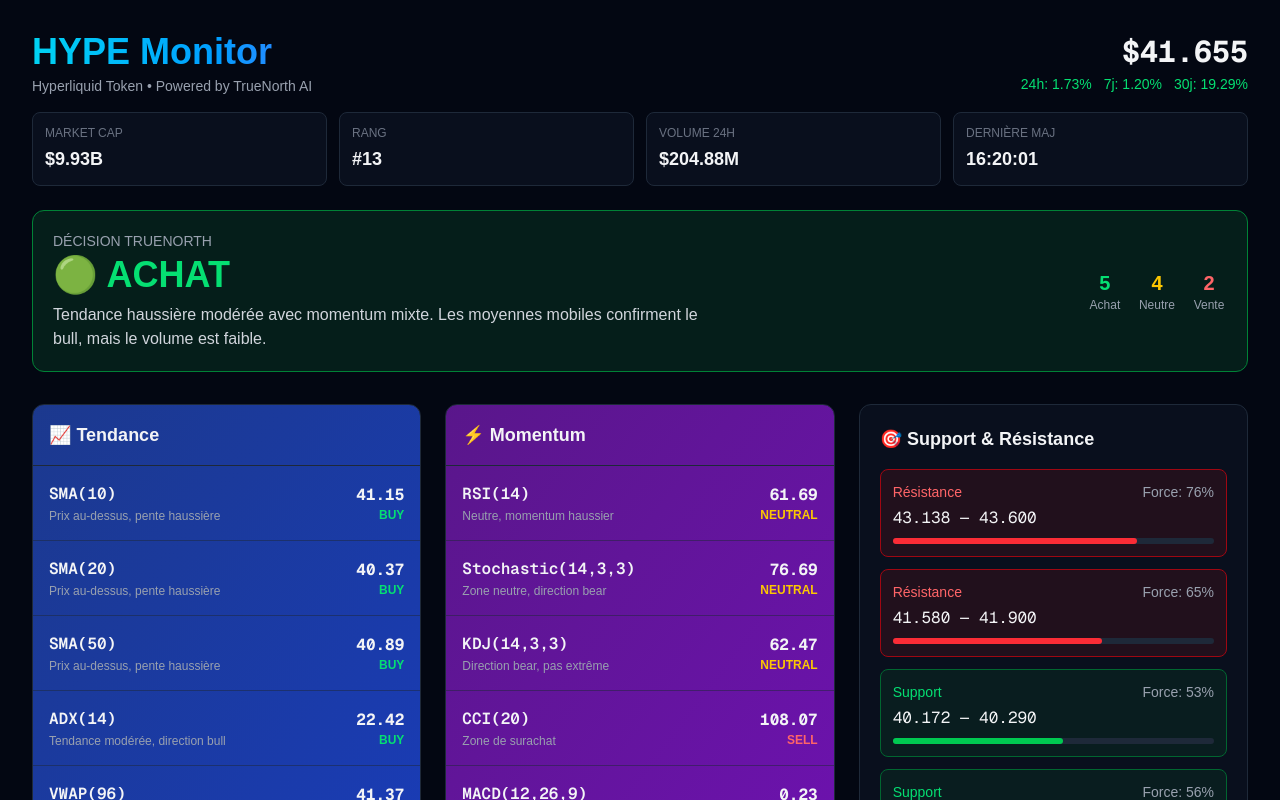
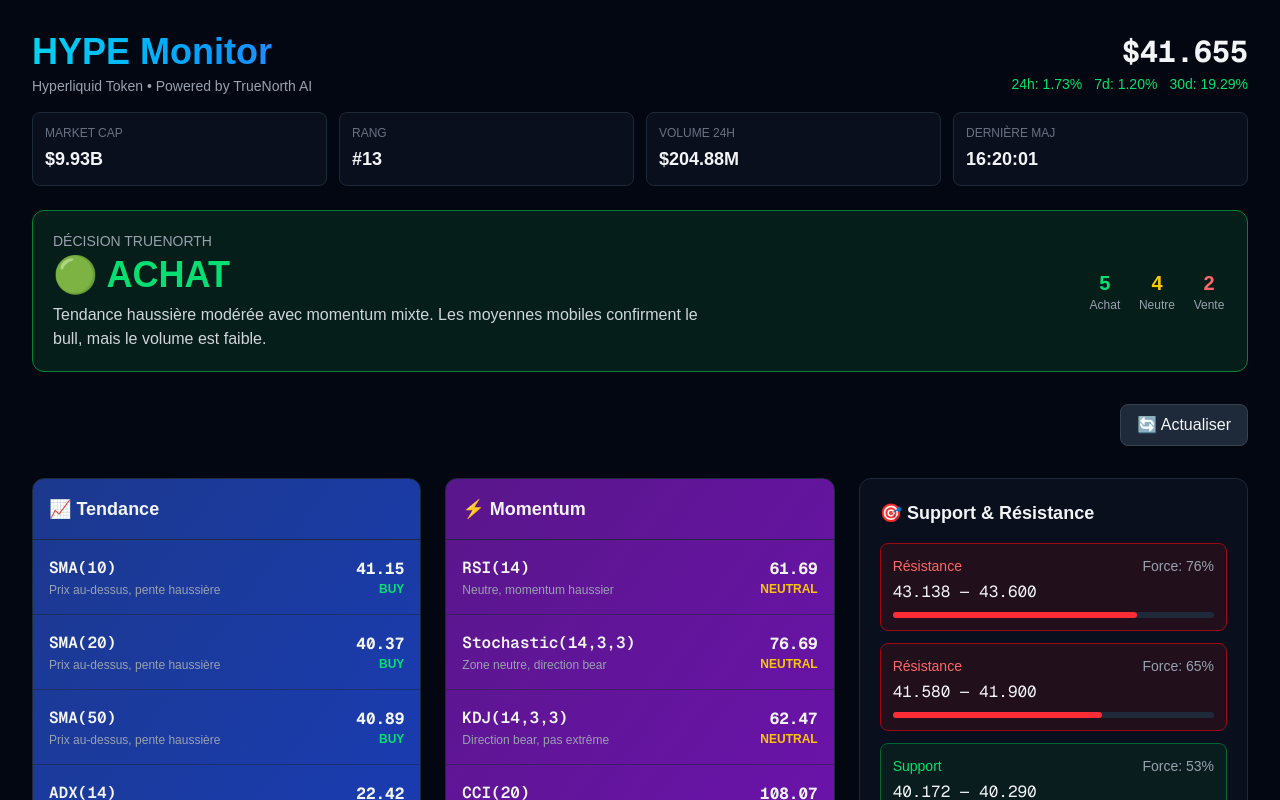
Before and after one commit to dashonchain/hype-monitor, a Next.js app: page / in a window 1280 px wide. Shown: the top 800 px of the page. Built offline with nearby package versions, Linux system fonts and the light colour scheme; no server answers.

Commit message:
feat: Add Refresh button, auto-refresh (5min), skeleton loading + improve error handling

```diff
--- a/src/app/page.tsx
+++ b/src/app/page.tsx
@@ -36,16 +36,49 @@
   const [data, setData] = useState<Data | null>(null);
   const [loading, setLoading] = useState(true);
   const [error, setError] = useState('');
+  const [refreshing, setRefreshing] = useState(false);
+
+  const fetchData = async () => {
+    try {
+      setRefreshing(true);
+      const res = await fetch('/api/hype');
+      const d = await res.json();
+      if (d.error) throw new Error(d.error);
+      setData(d);
+      setError('');
+    } catch (e: any) {
+      setError(e.message || 'Erreur inconnue');
+    } finally {
+      setLoading(false);
+      setRefreshing(false);
+    }
+  };
 
   useEffect(() => {
-    fetch('/api/hype')
-      .then(r => r.json())
-      .then((d: Data) => { setData(d); setLoading(false); })
-      .catch(e => { setError(e.message); setLoading(false); });
+    fetchData();
+    // Auto-refresh toutes les 5 minutes
+    const interval = setInterval(fetchData, 5 * 60 * 1000);
+    return () => clearInterval(interval);
   }, []);
 
-  if (loading) return <div className="min-h-screen bg-gray-950 text-gray-100 flex items-center justify-center">Chargement du dashboard HYPE...</div>;
-  if (error || !data) return <div className="min-h-screen bg-gray-950 text-red-400 flex items-center justify-center">Erreur: {error || 'Données indisponibles'}</div>;
+  if (loading) return (
+    <div className="min-h-screen bg-gray-950 text-gray-100 flex flex-col items-center justify-center gap-4">
+      <div className="animate-spin rounded-full h-12 w-12 border-b-2 border-cyan-400"></div>
+      <div>Chargement du dashboard HYPE...</div>
+    </div>
+  );
+
+  if (error || !data) return (
+    <div className="min-h-screen bg-gray-950 text-red-400 flex flex-col items-center justify-center gap-4 p-4">
+      <div className="text-xl">Erreur: {error || 'Données indisponibles'}</div>
+      <button
+        onClick={fetchData}
+        className="px-4 py-2 bg-red-900/50 border border-red-700 rounded-lg hover:bg-red-800/50 transition"
+      >
+        Réessayer
+      </button>
+    </div>
+  );
 
   const categories: Category[] = [
     { title: '📈 Tendance', items: data.indicators.trend, color: 'from-blue-900 to-blue-800' },
@@ -67,9 +100,11 @@
           <div className="mt-4 md:mt-0 text-right">
             <div className="text-3xl font-mono font-bold">${data.price.toFixed(3)}</div>
             <div className="flex gap-3 text-sm mt-1">
-              <span className={data.price_change['24h'].startsWith('-') ? 'text-red-400' : 'text-green-400'}>24h: {data.price_change['24h']}</span>
-              <span className={data.price_change['7d'].startsWith('-') ? 'text-red-400' : 'text-green-400'}>7j: {data.price_change['7d']}</span>
-              <span className={data.price_change['30d'].startsWith('-') ? 'text-red-400' : 'text-green-400'}>30j: {data.price_change['30d']}</span>
+              {(['24h', '7d', '30d'] as const).map(period => (
+                <span key={period} className={data.price_change[period].startsWith('-') ? 'text-red-400' : 'text-green-400'}>
+                  {period}: {data.price_change[period]}
+                </span>
+              ))}
             </div>
           </div>
         </div>
@@ -114,6 +149,26 @@
               </div>
             </div>
           </div>
+        </div>
+
+        {/* Refresh Button */}
+        <div className="flex justify-end mb-6">
+          <button
+            onClick={fetchData}
+            disabled={refreshing}
+            className="flex items-center gap-2 px-4 py-2 bg-gray-800 border border-gray-700 rounded-lg hover:bg-gray-700 transition disabled:opacity-50"
+          >
+            {refreshing ? (
+              <>
+                <div className="animate-spin rounded-full h-4 w-4 border-b-2 border-cyan-400"></div>
+                Actualisation...
+              </>
+            ) : (
+              <>
+                🔄 Actualiser
+              </>
+            )}
+          </button>
         </div>
       </header>
 
```
Also changed, not shown: 1 other file (tests, documents, lock files or other folders).
